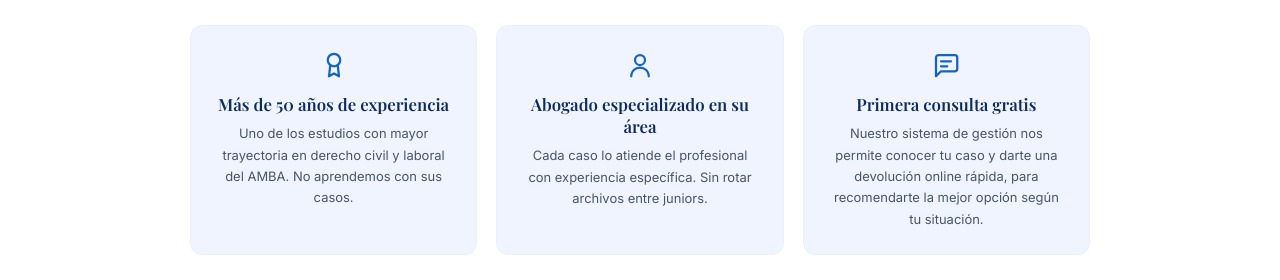
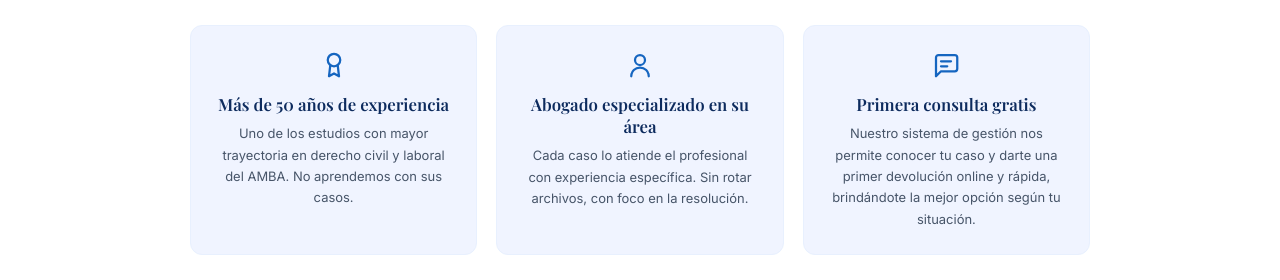
Before and after one commit to santiagofdmkt/mgf-abogados, a Next.js app: page / in a window 1280 px wide. Shown: the part 1960-2240 px from the top of the page. Built offline with nearby package versions, Linux system fonts and the light colour scheme; a web font is replaced by a local one.

Commit message:
Home: ajuste de copy en por que elegirnos - foco en la solucion

```diff
--- a/app/page.tsx
+++ b/app/page.tsx
@@ -486,8 +486,8 @@ export default function Home() {
           }}>
             {[
               { icon: 'experiencia', title: 'Más de 50 años de experiencia', desc: 'Uno de los estudios con mayor trayectoria en derecho civil y laboral del AMBA. No aprendemos con sus casos.' },
-              { icon: 'especialista', title: 'Abogado especializado en su área', desc: 'Cada caso lo atiende el profesional con experiencia específica. Sin rotar archivos entre juniors.' },
-              { icon: 'consulta', title: 'Primera consulta gratis', desc: 'Nuestro sistema de gestión nos permite conocer tu caso y darte una devolución online rápida, para recomendarte la mejor opción según tu situación.' },
+              { icon: 'especialista', title: 'Abogado especializado en su área', desc: 'Cada caso lo atiende el profesional con experiencia específica. Sin rotar archivos, con foco en la resolución.' },
+              { icon: 'consulta', title: 'Primera consulta gratis', desc: 'Nuestro sistema de gestión nos permite conocer tu caso y darte una primer devolución online y rápida, brindándote la mejor opción según tu situación.' },
             ].map(item => (
               <div key={item.title} style={{
                 background: 'var(--blue-pale2)', borderRadius: '12px',
```
